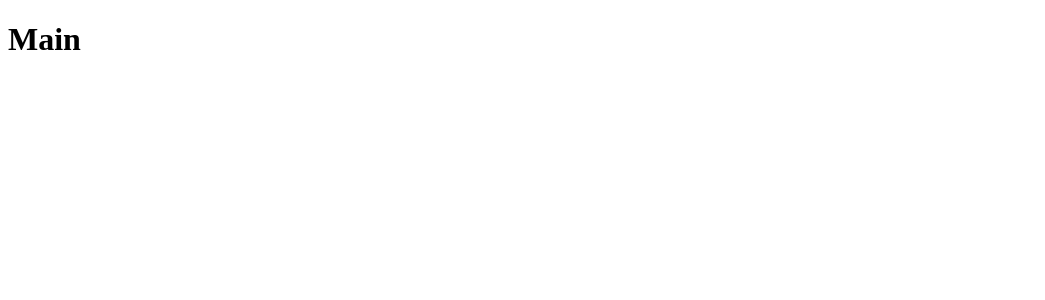
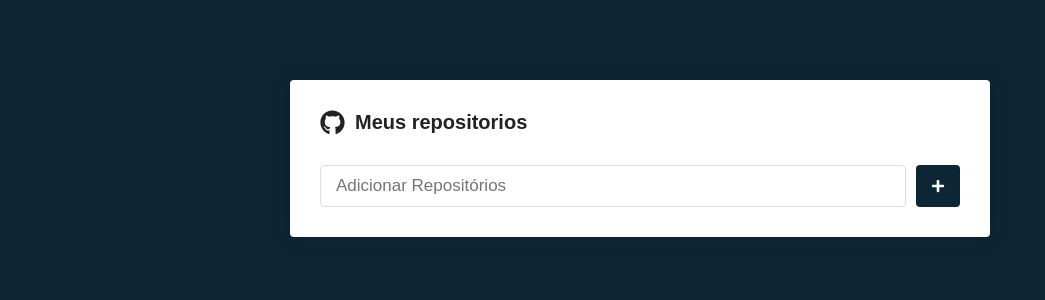
Before and after one commit to GabrielDuarte07/react_list_repo_git, a React (Vite) app: page / in a window 1280 px wide. Shown: the top 300 px of the page, without its empty margins (0-1045 px from the left). Built offline with nearby package versions, Linux system fonts and the light colour scheme.

Commit message:
main styles

```diff
--- a/package.json
+++ b/package.json
@@ -12,12 +12,16 @@
   "dependencies": {
     "react": "^18.2.0",
     "react-dom": "^18.2.0",
-    "react-router-dom": "^6.11.0"
+    "react-icons": "^4.8.0",
+    "react-router-dom": "^6.11.0",
+    "styled-components": "^5.3.10"
   },
   "devDependencies": {
     "@types/react": "^18.0.28",
     "@types/react-dom": "^18.0.11",
+    "@types/react-icons": "^3.0.0",
     "@types/react-router-dom": "^5.3.3",
+    "@types/styled-components": "^5.1.26",
     "@typescript-eslint/eslint-plugin": "^5.59.2",
     "@typescript-eslint/parser": "^5.59.2",
     "@vitejs/plugin-react": "^4.0.0",
--- a/src/App.tsx
+++ b/src/App.tsx
@@ -1,7 +1,13 @@
 import Routing from "./Routing";
+import GlobalStyles from "./styles/global";
 
 function App(): React.ReactElement {
-  return <Routing />;
+  return (
+    <>
+      <Routing />
+      <GlobalStyles />
+    </>
+  );
 }
 
 export default App;
--- a/src/pages/Main/index.tsx
+++ b/src/pages/Main/index.tsx
@@ -1,5 +1,22 @@
+import { FaGithub, FaPlus } from "react-icons/fa";
+import { Container, Form, SubmitButton } from "./styles";
+
 const Main = (): React.ReactElement => {
-  return <h1>Main</h1>;
+  return (
+    <Container>
+      <h1>
+        <FaGithub size={25} />
+        Meus repositorios
+      </h1>
+      <Form>
+        <input type="text" placeholder="Adicionar Repositórios" />
+
+        <SubmitButton>
+          <FaPlus color="#FFF" size={14} />
+        </SubmitButton>
+      </Form>
+    </Container>
+  );
 };
 
 export default Main;
--- /dev/null
+++ b/src/pages/Main/styles.ts
@@ -0,0 +1,46 @@
+import styled from "styled-components";
+
+export const Container = styled.div`
+  max-width: 700px;
+  background: #fff;
+  border-radius: 4px;
+  padding: 30px;
+  margin: 80px auto;
+  box-shadow: 0 0 20px rgba(0, 0, 0, 0.2);
+
+  h1 {
+    font-size: 20px;
+    display: flex;
+    align-items: center;
+    flex-direction: row;
+
+    svg {
+      margin-right: 10px;
+    }
+  }
+`;
+
+export const Form = styled.form`
+  margin-top: 30px;
+  display: flex;
+  flex-direction: row;
+
+  input {
+    flex: 1;
+    border: 1px solid #ddd;
+    padding: 10px 15px;
+    border-radius: 4px;
+    font-size: 17px;
+  }
+`;
+
+export const SubmitButton = styled.button`
+  background: #0d2636;
+  border: 0;
+  border-radius: 4px;
+  margin-left: 10px;
+  padding: 0 15px;
+  display: flex;
+  justify-content: center;
+  align-items: center;
+`;
--- /dev/null
+++ b/src/styles/global.ts
@@ -0,0 +1,30 @@
+import { createGlobalStyle } from "styled-components";
+
+export default createGlobalStyle`
+  *{
+    margin:0;
+    padding: 0;
+    outline: 0;
+    box-sizing: border-box;
+  }
+
+  html, body, #root{
+    min-height: 100%;
+  }
+
+  body{
+    background: #0D2636;
+    font-size:14px;
+    -webkit-font-smoothing: antialiased !important;
+  }
+
+  body, input, button{
+    color: #222;
+    font-size: 14px;
+    font-family: Arial, Helvetica, sans-serif;
+  }
+
+  button{
+    cursor: pointer;
+  }
+`;
```
Also changed, not shown: 1 other file (tests, documents, lock files or other folders).
